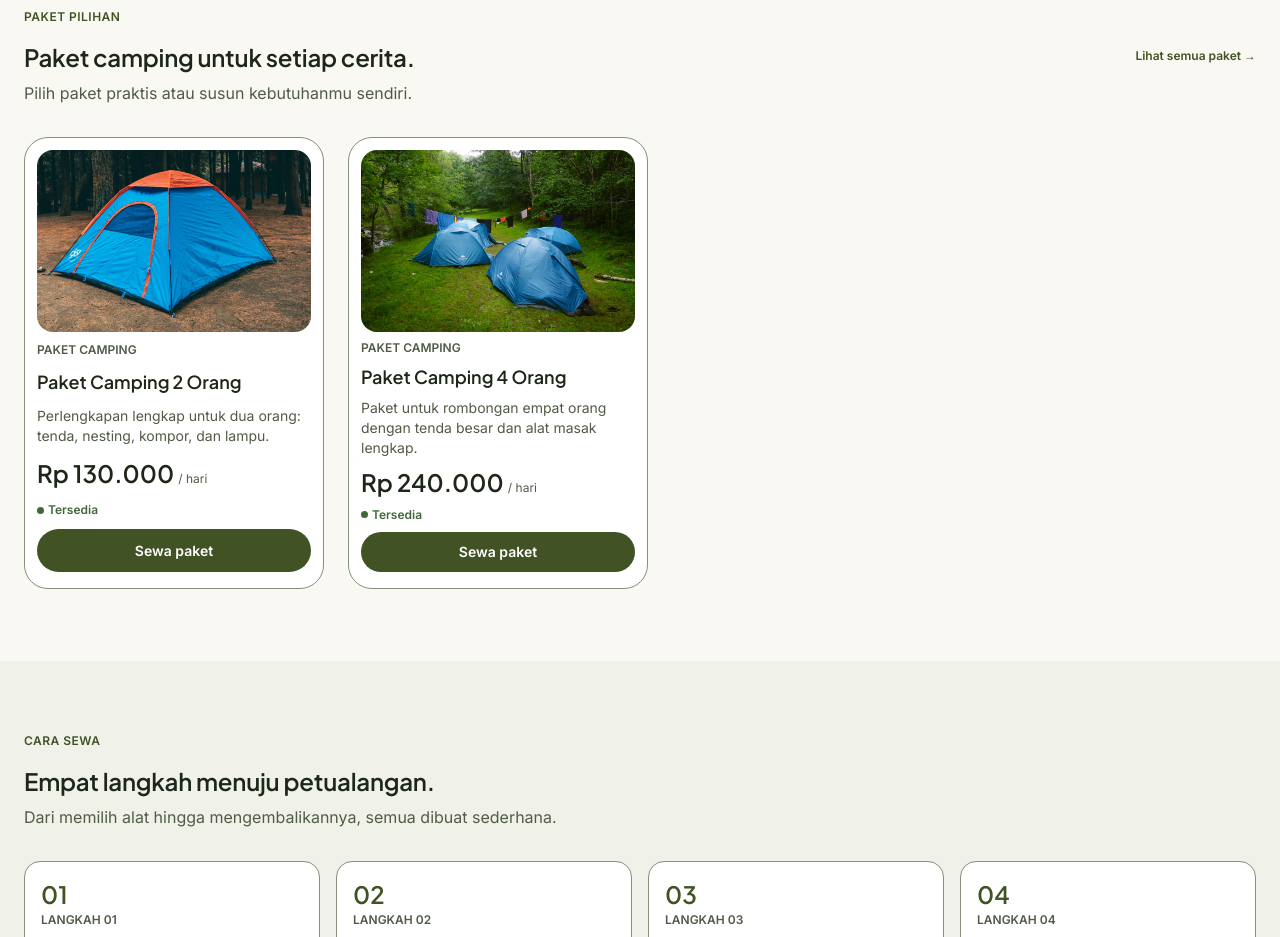
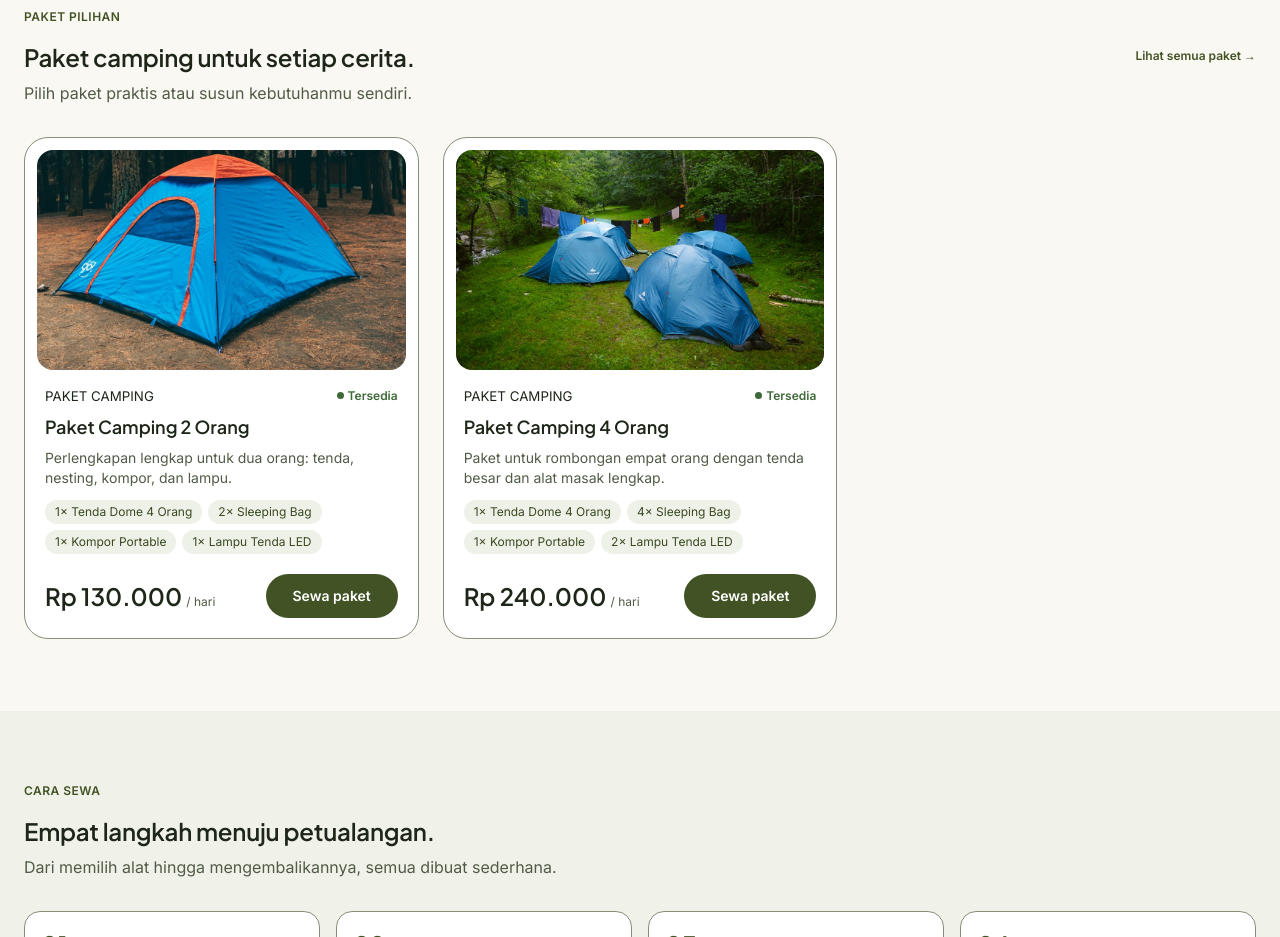
Before and after one commit to miawmiawpaw/RPLM-Six-Seven, a React (Vite) app in the folder frontend/: page / in a window 1280 px wide. Shown: the part 1700-2637 px from the top of the page. Built offline with nearby package versions, Linux system fonts and the light colour scheme.

Commit message:
make landing package cards fill the section width
- remove the 300px column cap that left empty space on the right
- equal-height cards with component chips and price + button pinned to the bottom
- single column below 860px
- link package button to /katalog

```diff
--- a/frontend/src/pages/Beranda.jsx
+++ b/frontend/src/pages/Beranda.jsx
@@ -60,7 +60,7 @@ export default function Beranda() {
     <form className="landing-search" onSubmit={(event) => event.preventDefault()}><label>Mulai Sewa<span><img src={calendarIcon} alt="" /><input type="date" aria-label="Pilih tanggal mulai" /></span></label><label>Selesai Sewa<span><img src={calendarIcon} alt="" /><input type="date" aria-label="Pilih tanggal selesai" /></span></label><label>Kategori Perlengkapan<span><img src={chevronIcon} alt="" /><select aria-label="Kategori perlengkapan"><option value="">Semua kategori</option>{kategori.map((item) => <option key={item.category_id} value={item.category_id}>{item.nama}</option>)}</select></span></label><button className="landing-button" type="submit">Cari Ketersediaan</button></form>
     <section className="landing-section landing-benefits"><SectionHeading label="KENAPA KAMI" title="Camping lebih tenang, persiapan lebih ringan." text="Semua kebutuhan petualanganmu, kami siapkan dengan standar yang jelas." /><div className="landing-grid landing-grid-four">{KEUNGGULAN.map(([title, text, icon]) => <article className="landing-card" key={title}><span className="landing-icon"><img src={icon} alt="" /></span><h3>{title}</h3><p>{text}</p></article>)}</div></section>
     <section className="landing-section landing-categories"><SectionHeading label="PILIH SESUAI KEBUTUHAN" title="Jelajahi kategori perlengkapan" link="Lihat semua kategori →" /><div className="landing-grid landing-grid-four">{KATEGORI.map(([title, filter, icon]) => <Link className="landing-category" to={`/katalog?kategori=${encodeURIComponent(filter)}`} key={title}><span className="landing-category-icon"><img src={icon} alt="" /></span><span><b>{title}</b><small>{kategori.find((item) => item.nama === filter)?.jumlah_tersedia || '—'} unit tersedia</small><strong>Lihat kategori →</strong></span></Link>)}</div></section>
-    <section className="landing-section landing-packages" id="paket"><SectionHeading label="PAKET PILIHAN" title="Paket camping untuk setiap cerita." text="Pilih paket praktis atau susun kebutuhanmu sendiri." link="Lihat semua paket →" />{galat && <p className="pesan-galat" role="alert">Gagal memuat paket: {galat}</p>}{memuat && <p role="status">Memuat paket…</p>}<div className="landing-grid landing-grid-three">{paket.slice(0, 3).map((item) => <article className="landing-product" key={item.bundle_id}><div className="landing-product-art"><img src={fotoPaket(item.nama)} alt="" loading="lazy" /></div><small>PAKET CAMPING</small><h3>{item.nama}</h3><p>{item.deskripsi}</p><strong>{rupiah(item.harga_bundle)} <small>/ hari</small></strong><span className="landing-stock"><img src={availableDot} alt="" /> Tersedia</span><Link to={`/katalog?bundle=${item.bundle_id}`} className="landing-button">Sewa paket</Link></article>)}</div></section>
+    <section className="landing-section landing-packages" id="paket"><SectionHeading label="PAKET PILIHAN" title="Paket camping untuk setiap cerita." text="Pilih paket praktis atau susun kebutuhanmu sendiri." link="Lihat semua paket →" />{galat && <p className="pesan-galat" role="alert">Gagal memuat paket: {galat}</p>}{memuat && <p role="status">Memuat paket…</p>}<div className="landing-grid landing-grid-three">{paket.slice(0, 3).map((item) => <article className="landing-product" key={item.bundle_id}><div className="landing-product-art"><img src={fotoPaket(item.nama)} alt="" loading="lazy" /></div><div className="landing-product-body"><div className="landing-product-meta"><small>PAKET CAMPING</small><span className="landing-stock"><img src={availableDot} alt="" /> Tersedia</span></div><h3>{item.nama}</h3><p>{item.deskripsi}</p>{item.komponen?.length > 0 && <ul className="landing-product-chip">{item.komponen.map((k) => <li key={k.item_id}>{k.kuantitas}× {k.nama}</li>)}</ul>}</div><div className="landing-product-foot"><strong>{rupiah(item.harga_bundle)} <small>/ hari</small></strong><Link to="/katalog" className="landing-button">Sewa paket</Link></div></article>)}</div></section>
     <section className="landing-section landing-steps" id="cara-sewa"><SectionHeading label="CARA SEWA" title="Empat langkah menuju petualangan." text="Dari memilih alat hingga mengembalikannya, semua dibuat sederhana." /><div className="landing-grid landing-grid-four">{LANGKAH.map(([title, text], index) => <article className="landing-step" key={title}><b>{String(index + 1).padStart(2, '0')}</b><small>LANGKAH {String(index + 1).padStart(2, '0')}</small><h3>{title}</h3><p>{text}</p></article>)}</div></section>
     <section className="landing-section landing-location" id="bantuan"><SectionHeading label="KUNJUNGI BASECAMP" title="Mulai perjalanan dari tempat yang tepat." /><div className="landing-location-grid"><div className="landing-map"><iframe title="Lokasi Basecamp Rental Outdoor Pusat" src="https://www.google.com/maps/embed?pb=!1m18!1m12!1m3!1d126495.01682914136!2d110.19669089726561!3d-7.7930777!2m3!1f0!2f0!3f0!3m2!1i1024!2i768!4f13.1!3m3!1m2!1s0x2e7a581f5e1f21d5%3A0x3880fc836baa518a!2sUrban%20Adventure%20-%20Sewa%20%2F%20Rental%20Tenda%20Outdoor%20%26%20Alat%20Camping%20Jogja!5e0!3m2!1sid!2sid!4v1795021165872!5m2!1sid!2sid" loading="lazy" referrerPolicy="strict-origin-when-cross-origin" allowFullScreen /></div><article className="landing-location-card"><small>LOKASI PENGAMBILAN &amp; PENGEMBALIAN</small><h3>Basecamp Rental Outdoor Pusat</h3><p>Jl. Rimba No. 42, Sleman, DI Yogyakarta</p><small>Setiap hari • 08:00 - 21:00 WIB</small><a className="landing-button landing-button-light" href="https://maps.google.com/?q=Sleman" target="_blank" rel="noreferrer">Petunjuk Arah</a></article></div></section>
   </div>;
--- a/frontend/src/styles/global.css
+++ b/frontend/src/styles/global.css
@@ -1793,3 +1793,23 @@ html { scroll-behavior: smooth; scroll-padding-top: 96px; }
 .kat-tombol-garis { display: inline-flex; min-height: 44px; align-items: center; justify-content: center; padding: 0 18px; border: 1px solid #556a33; border-radius: 999px; color: #415325; font: 600 14px/20px Inter, sans-serif; text-decoration: none; transition: background .15s; }
 .kat-tombol-garis:hover { background: #eef1e8; }
 .kat-tombol:focus-visible, .kat-tombol-garis:focus-visible { outline: 2px solid #415325; outline-offset: 2px; }
+
+/* ─── Paket Pilihan: kartu mengisi lebar bagian, isi rata bawah ───────────────── */
+.landing-packages .landing-grid-three { grid-template-columns: repeat(3, minmax(0, 1fr)); gap: 24px; align-items: stretch; }
+.landing-packages .landing-product { display: flex; flex-direction: column; gap: 0; padding: 12px 12px 20px; }
+.landing-packages .landing-product-art { flex: none; height: 220px; }
+.landing-product-body { display: flex; flex: 1; flex-direction: column; gap: 8px; padding: 16px 8px 0; }
+.landing-product-meta { display: flex; align-items: center; justify-content: space-between; gap: 12px; }
+.landing-product-body h3 { margin: 0; }
+.landing-product-body p { min-height: 0; }
+.landing-product-chip { display: flex; flex-wrap: wrap; gap: 6px; margin: 4px 0 0; padding: 0; list-style: none; }
+.landing-product-chip li { padding: 2px 10px; border-radius: 999px; background: #eef1e8; color: #3a4a22; font: 500 12px/20px Inter, sans-serif; }
+.landing-product-foot { display: flex; flex-wrap: wrap; align-items: center; justify-content: space-between; gap: 12px; margin-top: auto; padding: 20px 8px 0; }
+.landing-product-body + .landing-product-foot { border-top: 0; }
+.landing-product-foot > strong { font: 600 24px/32px 'Plus Jakarta Sans', sans-serif; white-space: nowrap; }
+.landing-product-foot > strong small { color: #515b47; font: 400 12px/16px Inter, sans-serif; }
+.landing-product-foot .landing-button { width: auto; min-width: 132px; min-height: 44px; }
+@media (max-width: 860px) {
+  .landing-packages .landing-grid-three { grid-template-columns: 1fr; }
+  .landing-packages .landing-product-art { height: 240px; }
+}
```
